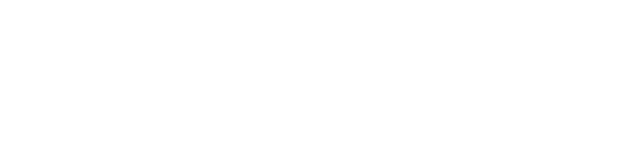
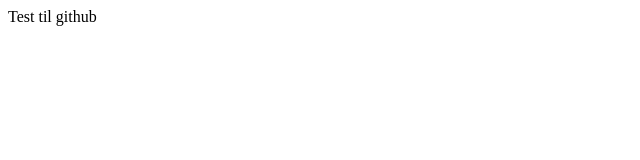
Before and after one commit to alek0641/alek0641.github.io, a plain HTML site: page index.html in a window 1280 px wide. Shown: the whole page, without its empty margins (0-640 px from the left). Drawn offline with Linux system fonts and the light colour scheme.

Commit message:
Update index.html

```diff
--- a/index.html
+++ b/index.html
@@ -5,6 +5,6 @@
 </head>
 
 <body>
-  <Test til github>
+  Test til github
 </body>
 </html>
```
